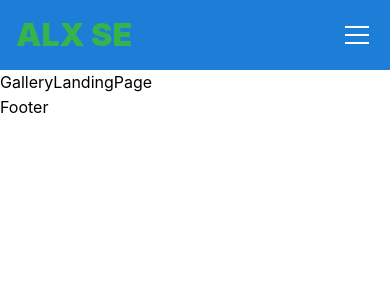
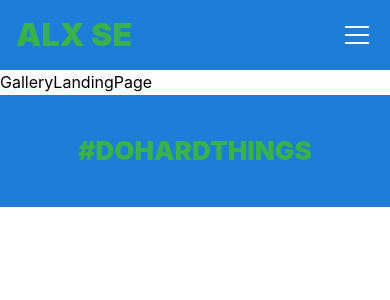
Before and after one commit to angumbao/portfolio-project-gallery, a React (Vite) app: page / in a window 390 px wide. Shown: the top 300 px of the page. Built offline with nearby package versions, Linux system fonts and the light colour scheme.

Commit message:
feat: created responsive footer

```diff
--- a/src/components/common/Footer.tsx
+++ b/src/components/common/Footer.tsx
@@ -1,5 +1,26 @@
+import { Container, Text, useMantineTheme } from "@mantine/core";
+
 const Footer = () => {
-	return <div>Footer</div>;
+  const theme = useMantineTheme();
+
+  return (
+    <div
+      style={{
+        width: "100%",
+        height: "112px",
+        backgroundColor: theme.colors.blue[7],
+        display: "flex",
+        justifyContent: "center",
+        alignItems: "center",
+      }}
+    >
+      <Container>
+        <Text fz="h2" fw={1000} c="green.7">
+          #DOHARDTHINGS
+        </Text>
+      </Container>
+    </div>
+  );
 };
 
 export default Footer;
```
